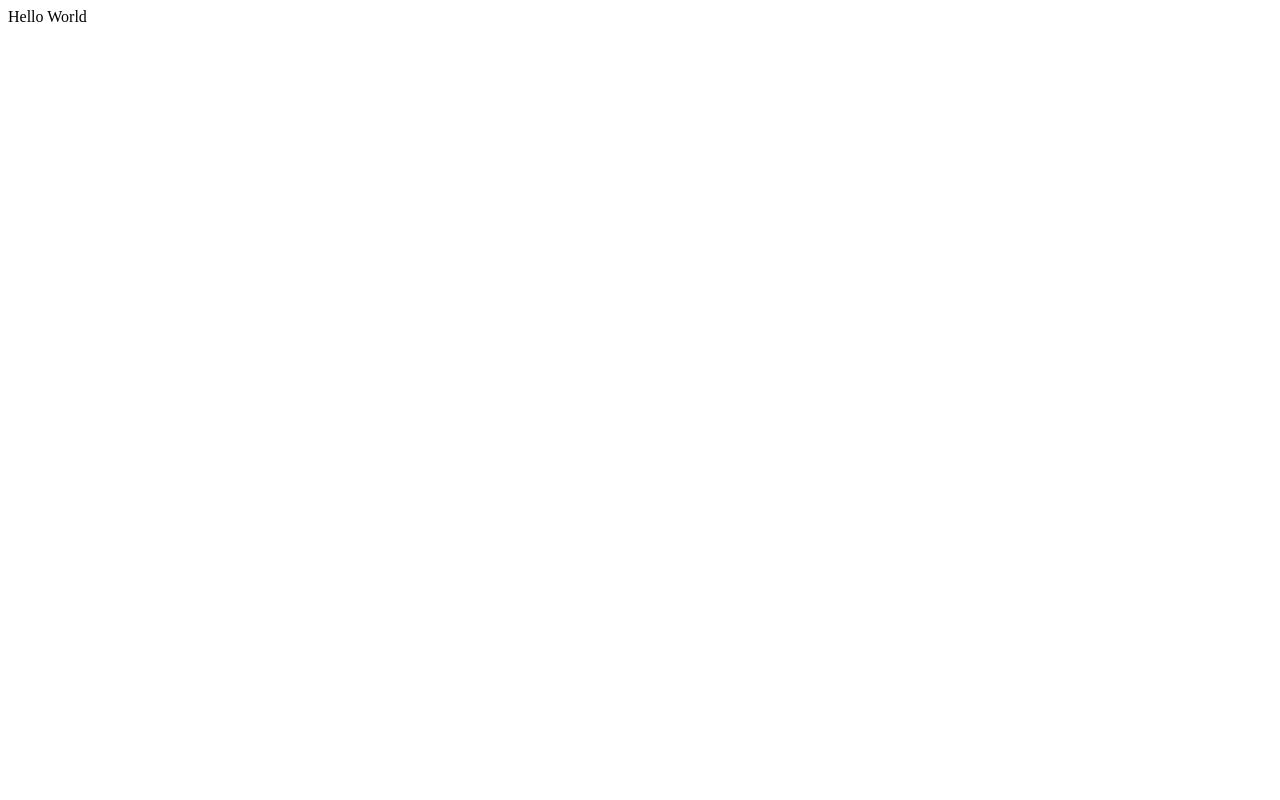
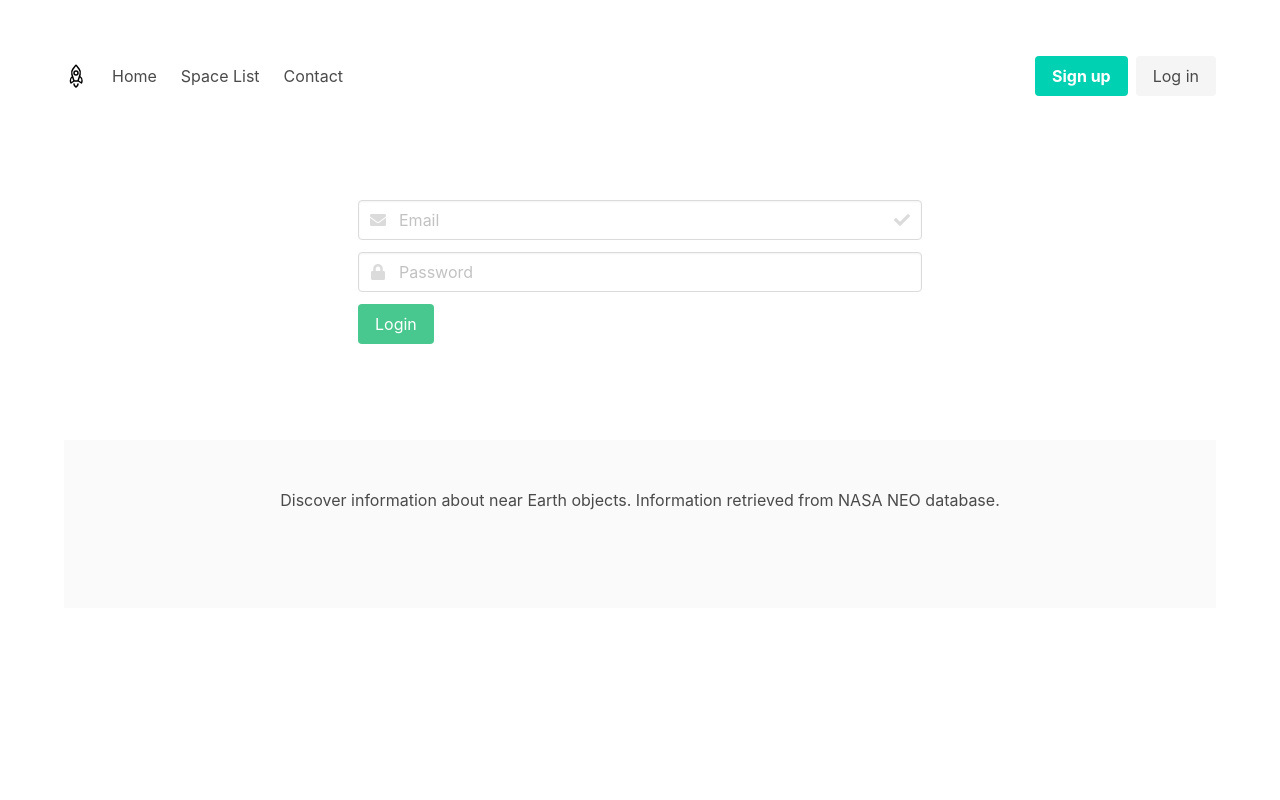
Before and after one commit to python-popular-repos/astro-dodge, a Flask app: page /login in a window 1280 px wide. Before the commit the page is almost empty. Run offline with Flask 3, Linux system fonts and the light colour scheme; some libraries are stand-ins or nearby versions.

Commit message:
feat: add route for a personal space list

```diff
--- a/app/app.py
+++ b/app/app.py
@@ -15,14 +15,19 @@ def about():
     return render_template("about.html")
 
 
+@app.route("/list")
+def space_list():
+    return render_template("list.html")
+
+
 @app.route("/login")
 def login():
-    return "Hello World"
+    return render_template("login.html")
 
 
 @app.route("/register")
 def register():
-    return "Goodbye"
+    return render_template("register.html")
 
 
 if __name__ == "__main__":
--- a/app/templates/about.html
+++ b/app/templates/list.html
@@ -1,3 +1,3 @@
-{% extends 'base.html' %} {% block about %}
+{% extends "base.html" %}{% block content %}
 
 {% endblock %}
--- a/app/templates/login.html
+++ b/app/templates/login.html
@@ -1,3 +1,30 @@
 {% extends "base.html" %}{% block content %}
-
+<div class="columns">
+  <div class="column is-half is-offset-one-quarter">
+    <div class="field">
+      <p class="control has-icons-left has-icons-right">
+        <input class="input" type="email" placeholder="Email" />
+        <span class="icon is-small is-left">
+          <i class="fas fa-envelope"></i>
+        </span>
+        <span class="icon is-small is-right">
+          <i class="fas fa-check"></i>
+        </span>
+      </p>
+    </div>
+    <div class="field">
+      <p class="control has-icons-left">
+        <input class="input" type="password" placeholder="Password" />
+        <span class="icon is-small is-left">
+          <i class="fas fa-lock"></i>
+        </span>
+      </p>
+    </div>
+    <div class="field">
+      <p class="control">
+        <button class="button is-success">Login</button>
+      </p>
+    </div>
+  </div>
+</div>
 {% endblock %}
--- a/app/templates/navigation.html
+++ b/app/templates/navigation.html
@@ -42,25 +42,17 @@
   <div id="navbarBasicExample" class="navbar-menu">
     <div class="navbar-start">
       <a class="navbar-item" href="{{ url_for("index") }}"> Home </a>
-      <a class="navbar-item"> Features </a>
-      <div class="navbar-item has-dropdown is-hoverable">
-        <a class="navbar-link"> More </a>
-        <div class="navbar-dropdown">
-          <a class="navbar-item" href"{{ url_for("about")}}> About </a>
-          <a class="navbar-item"> Contact </a>
-          <hr class="navbar-divider" />
-          <a class="navbar-item"> Report an issue </a>
-        </div>
-      </div>
+      <a class="navbar-item" href="{{ url_for("space_list") }}"> Space List </a>
+      <a class="navbar-item" href="{{ url_for("about") }}"> Contact </a>
     </div>
 
     <div class="navbar-end">
       <div class="navbar-item">
         <div class="buttons">
-          <a class="button is-primary">
+          <a class="button is-primary" href="{{ url_for("register") }}">
             <strong>Sign up</strong>
           </a>
-          <a class="button is-light"> Log in </a>
+          <a class="button is-light" href="{{ url_for("login") }}"> Log in </a>
         </div>
       </div>
     </div>
```
Also changed, not shown: app/templates/index.html (+15 -2 lines).
